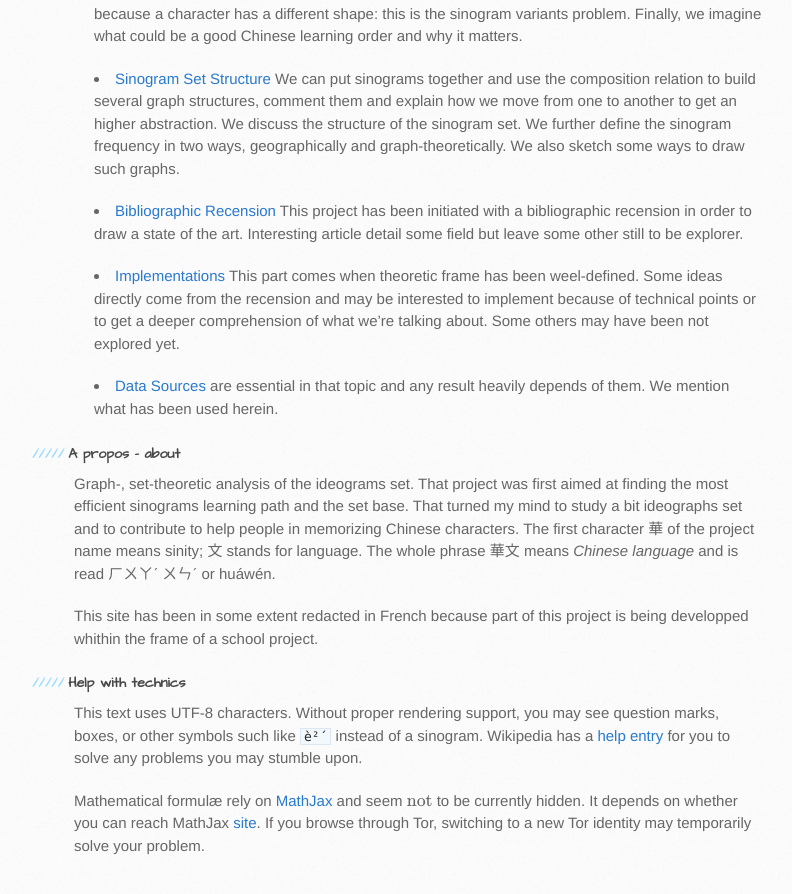
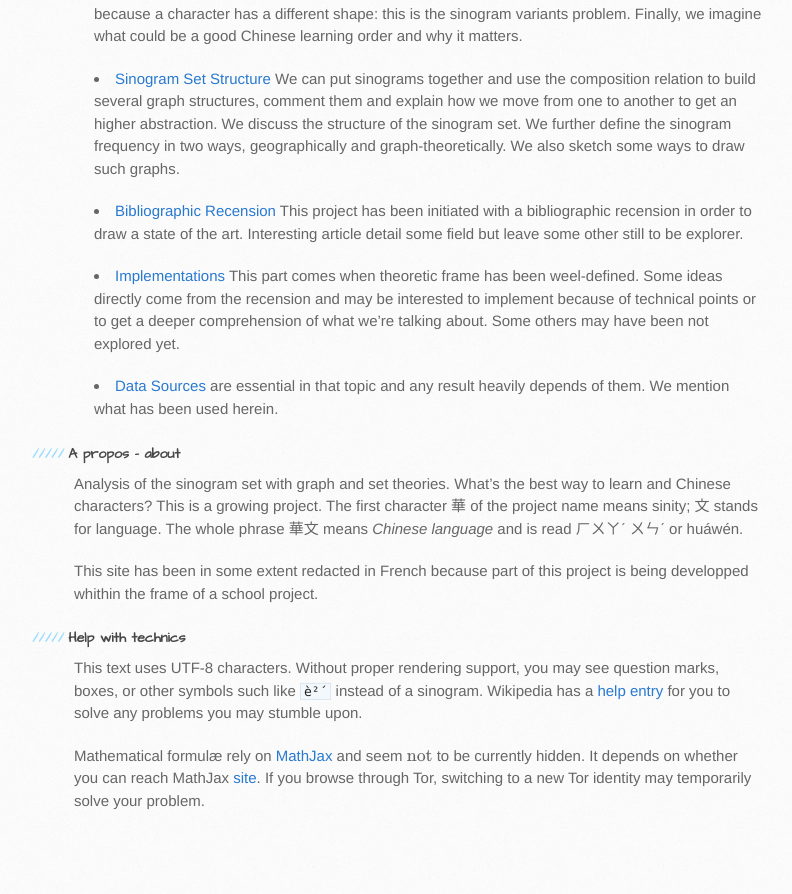
Before and after one commit to PlumpMath/piotr-yuxuan.github.io, a Jekyll site: the page built from index.md, in a window 1280 px wide and 900 px high, scrolled down 860 px. Shown: the top 894 px of the window, without its empty margins (96-888 px from the left). Built offline with Jekyll 4.4.1, drawn with Linux system fonts in a browser that asks for light colours; formulas are drawn with MathJax 3; after the commit the page ends 1715 px from its top, so only the background shows below that.

Commit message:
description

```diff
--- a/_config.yml
+++ b/_config.yml
@@ -2,10 +2,8 @@
 title: 華文
 email: pde-bois@isep.fr
 description: > # this means to ignore newlines until next value
-  Graph-, set-theoretic analysis of the ideograms set. That project was first
-  aimed at finding the most efficient sinograms learning path and the set base.
-  That turned my mind to study a bit ideographs set and to contribute to help
-  people in memorizing Chinese characters.
+  Analysis of the sinogram set with graph and set theories. What's the best way
+  to learn and Chinese characters? This is a growing project.
 tagline: What's the most efficient way to learn Chinese?
 github: "http://github.com/"
 github_username:  "piotr2b"
```
